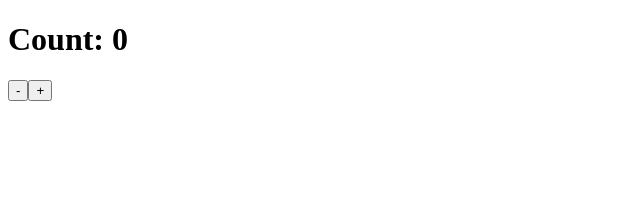
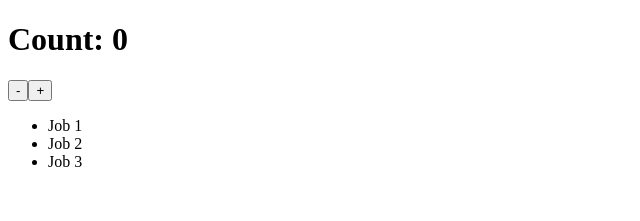
Before and after one commit to hoanganit19/unicode_online_reactjs05, a React (Vite) app: page / in a window 1280 px wide. Shown: the top 221 px of the page, without its empty margins (0-640 px from the left). Built offline with nearby package versions, Linux system fonts and the light colour scheme.

Commit message:
Xay dung Global State voi Context + useReducer - Phan 2

```diff
--- a/src/App.jsx
+++ b/src/App.jsx
@@ -1,25 +1,12 @@
-import React, { useContext } from "react";
-import { ProviderContext } from "./store/utils/Provider";
+import React from "react";
+import Counter from "./components/Counter";
+import TodoList from "./components/TodoList";
 
 export default function App() {
-  const { state, dispatch } = useContext(ProviderContext);
-  const handleIncrement = () => {
-    dispatch({
-      type: "counter/increment",
-      payload: 10,
-    });
-  };
-  const handleDecrement = () => {
-    dispatch({
-      type: "counter/decrement",
-      payload: 5,
-    });
-  };
   return (
-    <div>
-      <h1>Count: {state.count}</h1>
-      <button onClick={handleDecrement}>-</button>
-      <button onClick={handleIncrement}>+</button>
-    </div>
+    <>
+      <Counter />
+      <TodoList />
+    </>
   );
 }
--- /dev/null
+++ b/src/components/Counter.jsx
@@ -0,0 +1,25 @@
+import { useSelector, useDispatch } from "../store/utils/hook";
+
+export default function Counter() {
+  const count = useSelector((state) => state.count);
+  const dispatch = useDispatch();
+  const handleIncrement = () => {
+    dispatch({
+      type: "counter/increment",
+      payload: 10,
+    });
+  };
+  const handleDecrement = () => {
+    dispatch({
+      type: "counter/decrement",
+      payload: 5,
+    });
+  };
+  return (
+    <div>
+      <h1>Count: {count}</h1>
+      <button onClick={handleDecrement}>-</button>
+      <button onClick={handleIncrement}>+</button>
+    </div>
+  );
+}
--- /dev/null
+++ b/src/components/TodoList.jsx
@@ -0,0 +1,14 @@
+import { useSelector } from "../store/utils/hook";
+
+export default function TodoList() {
+  const todoList = useSelector((state) => state.todoList);
+  return (
+    <div>
+      <ul>
+        {todoList.map((todo, index) => (
+          <li key={index}>{todo}</li>
+        ))}
+      </ul>
+    </div>
+  );
+}
--- a/src/store/store.js
+++ b/src/store/store.js
@@ -2,5 +2,6 @@ import { rootReducer } from "./rootReducer";
 
 const initialState = {
   count: 0,
+  todoList: ["Job 1", "Job 2", "Job 3"],
 };
 export const store = [rootReducer, initialState];
--- /dev/null
+++ b/src/store/utils/hook.js
@@ -0,0 +1,14 @@
+import { useContext } from "react";
+import { ProviderContext } from "./Provider";
+export const useDispatch = () => {
+  const { dispatch } = useContext(ProviderContext);
+  return dispatch;
+};
+
+export const useSelector = (callback) => {
+  if (typeof callback !== "function") {
+    throw new Error("callback hook useSelector is not a function");
+  }
+  const { state } = useContext(ProviderContext);
+  return callback(state);
+};
```
